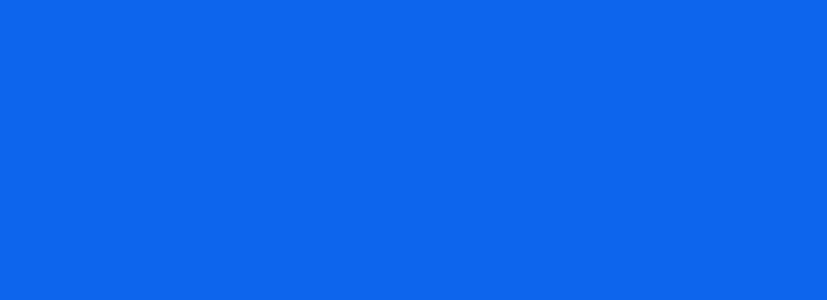
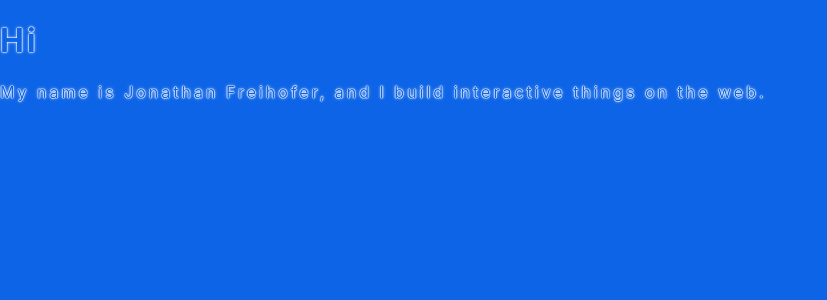
Before and after one commit to jonfreihofer/personal-portfolio, a React (Create React App) app: page /about in a window 1280 px wide. Shown: the top 300 px of the page, without its empty margins (0-827 px from the left). Built offline with nearby package versions, Linux system fonts and the light colour scheme.

Commit message:
links work

```diff
--- a/src/App.js
+++ b/src/App.js
@@ -1,9 +1,9 @@
 /* eslint-disable no-restricted-globals */
 import "./App.css";
 import React from "react";
-// import About from "../src/pages/About";
+import About from "../src/pages/About";
 import Home from "../src/pages/Home";
-// import Projects from "../src/pages/Projects";
+import Projects from "../src/pages/Projects";
 
 import { BrowserRouter as Router, Switch, Route } from "react-router-dom";
 
@@ -15,8 +15,12 @@ function App() {
           <Route exact path="/">
             <Home />
           </Route>
-          <Route path="/about">{/* <About /> */}</Route>
-          <Route path="/projects">{/* <Projects /> */}</Route>
+          <Route path="/about">
+            <About />
+          </Route>
+          <Route path="/projects">
+            <Projects />
+          </Route>
           <Route path="/resume"></Route>
         </Switch>
       </Router>
--- a/src/pages/About/index.js
+++ b/src/pages/About/index.js
@@ -1,15 +1,15 @@
-// import React from "react";
+import React from "react";
 
-// export default function About({ children }) {
-//   return (
-//     <>
-//       <header className="about-container">
-//         <h1>Hi</h1>
-//         <p>
-//           My name is Jonathan Freihofer, and I build interactive things on the
-//           web.
-//         </p>
-//       </header>
-//     </>
-//   );
-// }
+export default function About({ children }) {
+  return (
+    <>
+      <header className="about-container">
+        <h1>Hi</h1>
+        <p>
+          My name is Jonathan Freihofer, and I build interactive things on the
+          web.
+        </p>
+      </header>
+    </>
+  );
+}
--- a/src/pages/Home/index.js
+++ b/src/pages/Home/index.js
@@ -1,4 +1,5 @@
 import { React, useState } from "react";
+import { Link } from "react-router-dom";
 import LinkText from "../../components/LinkText";
 import { FaEye, FaCode, FaClipboard } from "react-icons/fa";
 
@@ -13,6 +14,7 @@ export default function Home({ children }) {
         <br />
         <p className="subtitle">Front End Engineer</p>
         <main className="icon__container">
+          <Link to="/about" style={{ textDecoration: "none" }}>
             <FaEye
               className="icon about"
               onMouseEnter={() => {
@@ -21,6 +23,7 @@ export default function Home({ children }) {
               }}
               onMouseLeave={() => setHovered(false)}
             />
+          </Link>
           <FaCode
             className="icon project"
             onMouseEnter={() => {
```
Also changed, not shown: 1 other file (tests, documents, lock files or other folders). Lines whose indentation alone changed are shown as unchanged.
